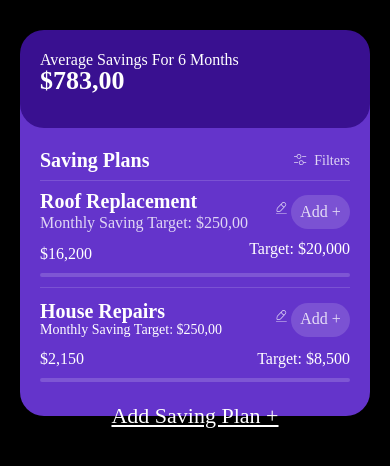
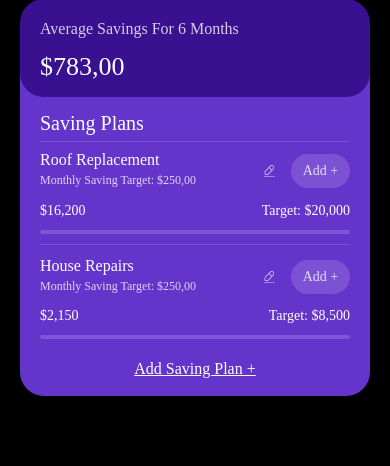
Before and after one commit to Vladzlaf/icons-component, a React Native app: screen / in a window 390 px wide. Shown: the top 466 px of the page. Built offline with nearby package versions, Linux system fonts and the light colour scheme.

Commit message:
ended average saving component

```diff
--- a/src/app/average-save/assets/edit-icon copy.tsx
+++ b/src/app/average-save/assets/edit-icon copy.tsx
@@ -3,7 +3,7 @@ import Svg, {Defs, G, Path} from 'react-native-svg';
 
 const EditIcon = () => {
   return (
-    <Svg width="19" height="20" viewBox="0 0 19 20" fill="none">
+    <Svg width="19" height="20" viewBox="0 0 19 12" fill="none">
       <G filter="url(#filter0_d_25_1420)">
         <Path
           fillRule="evenodd"
--- a/src/app/average-save/assets/filter-icon.tsx
+++ b/src/app/average-save/assets/filter-icon.tsx
@@ -9,7 +9,7 @@ const FilterIcon = () => {
         clipRule="evenodd"
         d="M4.98149 0.766383C4.08206 0.766383 3.35292 1.49551 3.35292 2.39495C3.35292 3.29438 4.08206 4.02351 4.98149 4.02351C5.88092 4.02351 6.61005 3.29438 6.61005 2.39495C6.61005 1.49551 5.88092 0.766383 4.98149 0.766383ZM0.383191 2.77814H2.61703C2.80044 3.91868 3.78922 4.78989 4.98149 4.78989C6.30418 4.78989 7.37643 3.71764 7.37643 2.39495C7.37643 1.07225 6.30418 0 4.98149 0C3.78922 0 2.80044 0.871214 2.61703 2.01175H0.383191C0.171561 2.01175 0 2.18332 0 2.39495C0 2.60658 0.171561 2.77814 0.383191 2.77814ZM8.43021 2.01175C8.21858 2.01175 8.04702 2.18332 8.04702 2.39495C8.04702 2.60658 8.21858 2.77814 8.43021 2.77814H11.8789C12.0906 2.77814 12.2621 2.60658 12.2621 2.39495C12.2621 2.18332 12.0906 2.01175 11.8789 2.01175H8.43021ZM9.64509 9.10079C9.46168 10.2413 8.4729 11.1125 7.28063 11.1125C5.95794 11.1125 4.88569 10.0403 4.88569 8.7176C4.88569 7.39491 5.95794 6.32266 7.28063 6.32266C8.4729 6.32266 9.46168 7.19387 9.64509 8.33441H11.8789C12.0906 8.33441 12.2621 8.50597 12.2621 8.7176C12.2621 8.92923 12.0906 9.10079 11.8789 9.10079H9.64509ZM0 8.7176C0 8.50597 0.171561 8.33441 0.383191 8.33441H3.83191C4.04354 8.33441 4.2151 8.50597 4.2151 8.7176C4.2151 8.92923 4.04354 9.10079 3.83191 9.10079H0.383191C0.171561 9.10079 0 8.92923 0 8.7176ZM5.65207 8.7176C5.65207 7.81817 6.3812 7.08904 7.28063 7.08904C8.18007 7.08904 8.9092 7.81817 8.9092 8.7176C8.9092 9.61703 8.18007 10.3462 7.28063 10.3462C6.3812 10.3462 5.65207 9.61703 5.65207 8.7176Z"
         fill="white"
-        fill-opacity="0.8"
+        fillOpacity="0.8"
       />
     </Svg>
   );
--- a/src/app/average-save/average-save-component.tsx
+++ b/src/app/average-save/average-save-component.tsx
@@ -8,16 +8,18 @@ const SavingsComponent = () => {
   return (
     <View>
       <View style={styles.firstContainer}>
-        <Text h5 style={{color: 'white'}}>
+        <Text t2 style={{color: '#FFFFFFCC'}}>
           Average Savings For 6 Months
         </Text>
         <Text
-          h5
+          h6
           style={{
             color: '#FFF',
             fontSize: 26,
             fontStyle: 'normal',
-            fontWeight: '700',
+            lineHeight: 26,
+            textAlign: 'left',
+            marginTop: 14,
           }}>
           $783,00
         </Text>
@@ -29,18 +31,17 @@ const SavingsComponent = () => {
               flexDirection: 'row',
               justifyContent: 'space-between',
               alignItems: 'center',
-              marginTop: 80,
               borderBottomWidth: 1,
               borderColor: 'rgba(255, 255, 255, 0.15)',
-              paddingBottom: 10,
             }}>
             <Text
-              h5
+              h6
               style={{
                 fontSize: 20,
-                fontWeight: '700',
-                fontStyle: 'normal',
                 lineHeight: 20,
+                color: '#FFFFFF',
+                marginTop: 83,
+                marginBottom: 8,
               }}>
               Saving Plans
             </Text>
@@ -74,19 +75,18 @@ const SavingsComponent = () => {
                 <Text
                   h5
                   style={{
-                    fontSize: 20,
-                    fontWeight: '700',
+                    fontSize: 16,
                     fontStyle: 'normal',
-                    lineHeight: 20,
-                    color: '#FFFFFF',
+                    lineHeight: 16,
                   }}>
                   Roof Replacement
                 </Text>
-                <Text t2 style={{marginTop: 2}}>
+                <Text t2 style={{marginTop: 2, fontSize: 12}}>
                   Monthly Saving Target: $250,00
                 </Text>
               </View>
-              <View style={{flexDirection: 'row', alignItems: 'center'}}>
+              <View
+                style={{flexDirection: 'row', alignItems: 'center', gap: 12}}>
                 <EditIcon />
                 <TouchableOpacity
                   style={{
@@ -97,7 +97,9 @@ const SavingsComponent = () => {
                     alignItems: 'center',
                     justifyContent: 'center',
                   }}>
-                  <Text t2>Add +</Text>
+                  <Text t2 style={{fontSize: 14}}>
+                    Add +
+                  </Text>
                 </TouchableOpacity>
               </View>
             </View>
@@ -106,11 +108,12 @@ const SavingsComponent = () => {
                 flexDirection: 'row',
                 alignItems: 'center',
                 justifyContent: 'space-between',
+                marginTop: 10,
               }}>
-              <Text h5 style={{marginTop: 10}}>
+              <Text h5 style={{fontSize: 14}}>
                 $16,200
               </Text>
-              <Text h5 style={{}}>
+              <Text h5 style={{fontSize: 14}}>
                 Target: $20,000
               </Text>
             </View>
@@ -131,12 +134,21 @@ const SavingsComponent = () => {
                 marginTop: 13,
               }}>
               <View>
-                <Text style={styles.secondTitle}>House Repairs</Text>
-                <Text t5 h3Style={{fontSize: 14, lineHeight: 19, marginTop: 2}}>
+                <Text
+                  h5
+                  style={{
+                    fontSize: 16,
+                    fontStyle: 'normal',
+                    lineHeight: 16,
+                  }}>
+                  House Repairs
+                </Text>
+                <Text t2 style={{marginTop: 2, fontSize: 12}}>
                   Monthly Saving Target: $250,00
                 </Text>
               </View>
-              <View style={{flexDirection: 'row', alignItems: 'center'}}>
+              <View
+                style={{flexDirection: 'row', alignItems: 'center', gap: 12}}>
                 <EditIcon />
                 <TouchableOpacity
                   style={{
@@ -147,7 +159,9 @@ const SavingsComponent = () => {
                     alignItems: 'center',
                     justifyContent: 'center',
                   }}>
-                  <Text t2>Add +</Text>
+                  <Text t2 style={{fontSize: 14}}>
+                    Add +
+                  </Text>
                 </TouchableOpacity>
               </View>
             </View>
@@ -158,10 +172,10 @@ const SavingsComponent = () => {
                 justifyContent: 'space-between',
                 marginTop: 10,
               }}>
-              <Text h5 style={{}}>
+              <Text h5 style={{fontSize: 14}}>
                 $2,150
               </Text>
-              <Text h5 style={{}}>
+              <Text h5 style={{fontSize: 14}}>
                 Target: $8,500
               </Text>
             </View>
@@ -171,6 +185,7 @@ const SavingsComponent = () => {
           </View>
           <TouchableOpacity style={{alignItems: 'center'}}>
             <Text
+              h5
               style={{
                 marginTop: 20,
                 textDecorationLine: 'underline',
@@ -188,12 +203,15 @@ const SavingsComponent = () => {
 const styles = StyleSheet.create({
   firstContainer: {
     position: 'absolute',
+    top: -31,
     width: 350,
     height: 98,
     flexShrink: 0,
     borderRadius: 24,
     backgroundColor: '#391090',
-    padding: 20,
+    paddingLeft: 20,
+    paddingRight: 20,
+    paddingTop: 20,
     zIndex: 1,
   },
   secondContainer: {
@@ -201,8 +219,9 @@ const styles = StyleSheet.create({
     height: 366,
     borderRadius: 24,
     backgroundColor: '#6434CB',
-    padding: 20,
-    marginTop: 20,
+    paddingLeft: 20,
+    paddingRight: 20,
+    paddingBottom: 16,
   },
   title: {
     color: '#FFFFFF',
```
